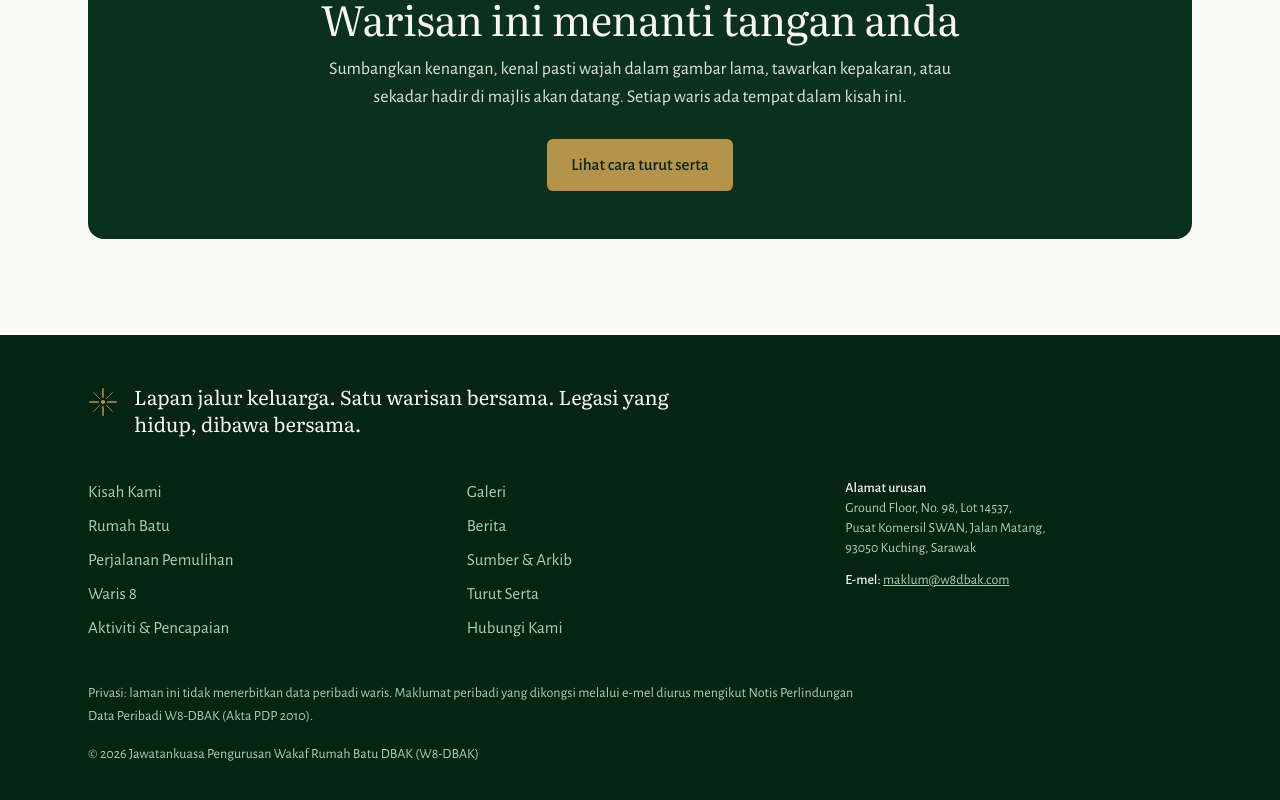
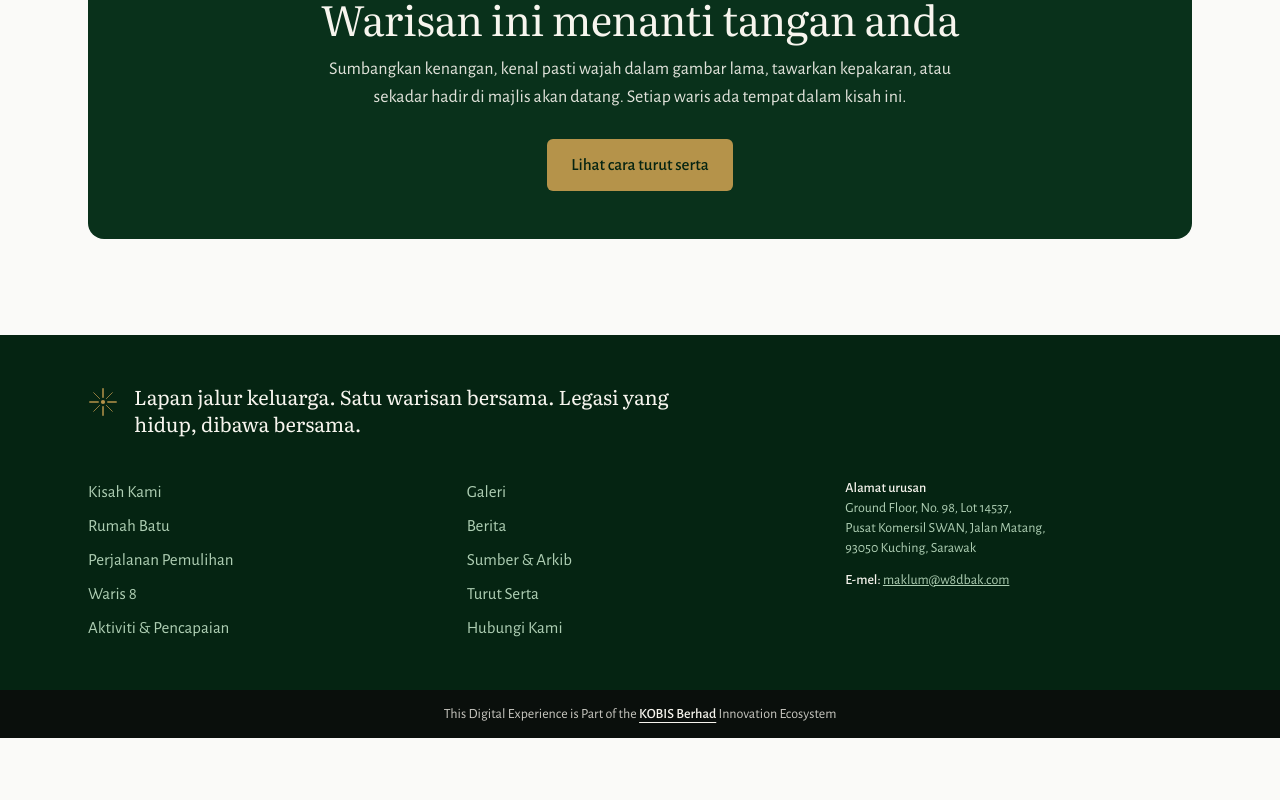
Before and after one commit to zaiwin-lab/MVP-DBAK, a Next.js app: page / in a window 1280 px wide. Shown: the part 6986-7786 px from the top of the page. After the commit the page ends 7724 px from the top, so only its background shows below. Built offline with nearby package versions, Linux system fonts and the light colour scheme.

Commit message:
Replace footer legal lines with slim KOBIS Berhad attribution bar
Co-Authored-By: Claude Fable 5 <noreply@anthropic.com>
Claude-Session: https://claude.ai/code/session_01YKLhm2VSDcdmaAjDEq8aVG

```diff
--- a/src/components/Footer.tsx
+++ b/src/components/Footer.tsx
@@ -10,14 +10,6 @@ export function Footer({ lang }: { lang: Lang }) {
     },
     address: { ms: 'Alamat urusan', en: 'Office address' },
     write: { ms: 'E-mel', en: 'Email' },
-    privacy: {
-      ms: 'Privasi: laman ini tidak menerbitkan data peribadi waris. Maklumat peribadi yang dikongsi melalui e-mel diurus mengikut Notis Perlindungan Data Peribadi W8-DBAK (Akta PDP 2010).',
-      en: 'Privacy: this site publishes no personal data of heirs. Personal information shared by email is handled under the W8-DBAK Personal Data Protection Notice (PDPA 2010).',
-    },
-    rights: {
-      ms: 'Jawatankuasa Pengurusan Wakaf Rumah Batu DBAK (W8-DBAK)',
-      en: 'Rumah Batu DBAK Wakaf Management Committee (W8-DBAK)',
-    },
   };
   return (
     <footer className="on-dark mt-20 bg-green-950 text-ivory">
@@ -94,11 +86,19 @@ export function Footer({ lang }: { lang: Lang }) {
           </div>
         </div>
 
-        <p className="mt-10 max-w-3xl text-sm leading-relaxed text-green-300">
-          {t.privacy[lang]}
-        </p>
-        <p className="mt-4 text-sm text-green-300">
-          © {new Date().getFullYear()} {t.rights[lang]}
+      </div>
+      <div className="bg-[oklch(0.16_0.01_160)] py-3.5">
+        <p className="mx-auto max-w-6xl px-4 text-center text-sm text-ivory/80 sm:px-6">
+          This Digital Experience is Part of the{' '}
+          <a
+            href="https://www.kobisberhad.com"
+            target="_blank"
+            rel="noopener"
+            className="font-medium text-ivory underline underline-offset-4 hover:text-gold"
+          >
+            KOBIS Berhad
+          </a>{' '}
+          Innovation Ecosystem
         </p>
       </div>
     </footer>
```
